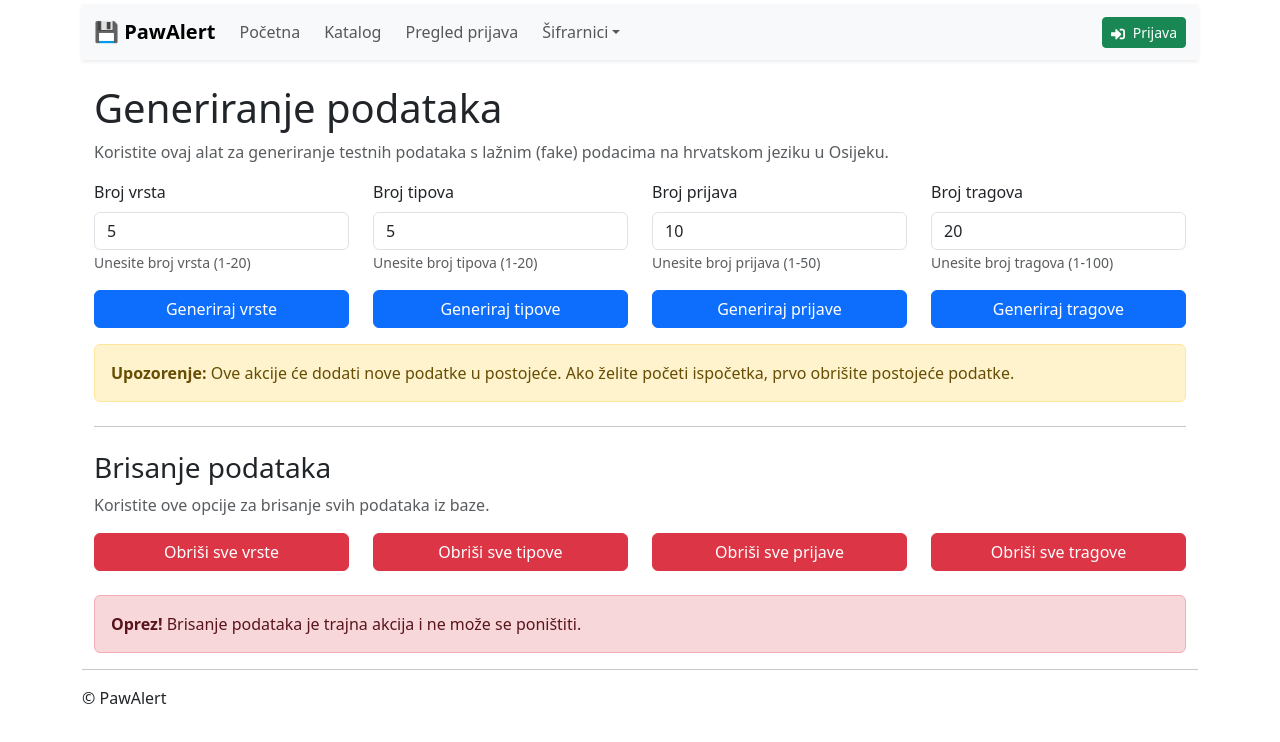
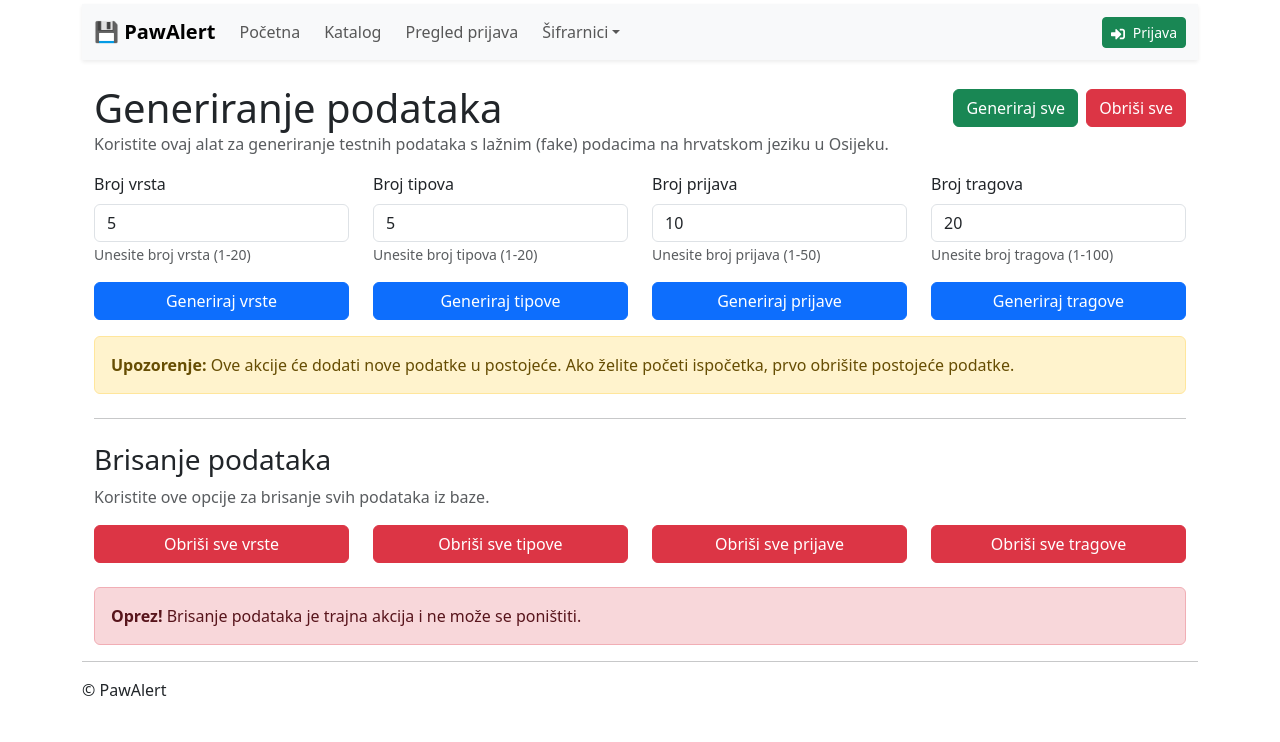
Before and after one commit to moritzanamaria/PawAlert, a React (Vite) app: page /generiranje-podatka in a window 1280 px wide. Shown: the top 742 px of the page. Built offline with nearby package versions, Linux system fonts and the light colour scheme.

Commit message:
Dodan handle GenerirajSve i ObrisiSve

```diff
--- a/src/pages/GeneriranjePodataka.jsx
+++ b/src/pages/GeneriranjePodataka.jsx
@@ -249,10 +249,79 @@ export default function GeneriranjePodataka() {
             setLoading(false);
         }
     };
+const handleGenerirajSve = async () => {
+    setLoading(true);
+    setPoruka(null);
 
+    try {
+        await generirajVrste(brojVrsta);
+        await generirajTipove(brojTipova);
+        await generirajPrijave(brojPrijava);
+        await generirajTragove(brojTragova);
+        setPoruka({
+            tip: 'success',
+            tekst: `Uspješno generirano: ${brojVrsta} vrsta, ${brojTipova} tipova, ${brojPrijava} prijava i ${brojTragova} tragova!`
+        });
+    } catch (error) {
+        setPoruka({ tip: 'danger', tekst: 'Greška pri generiranju svih podataka: ' + error.message });
+    } finally {
+        setLoading(false);
+    }
+};
+
+const handleObrisiSve = async () => {
+    if (!window.confirm('Jeste li sigurni da želite obrisati SVE podatke (tragove, prijave, tipove i vrste)?')) return;
+    setLoading(true);
+    setPoruka(null);
+
+    try {
+        const tragoviOdgovor = await TragoviService.get();
+        const tragovi = tragoviOdgovor.data || tragoviOdgovor;
+        for (const trag of tragovi) {
+            await TragoviService.obrisi(trag.id);
+        }
+
+        const prijaveOdgovor = await prijaveService.get();
+        const prijave = prijaveOdgovor.data || prijaveOdgovor;
+        for (const prijava of prijave) {
+            await prijaveService.obrisi(prijava.id);
+        }
+
+        const tipoviOdgovor = await TipService.get();
+        const tipovi = tipoviOdgovor.data || tipoviOdgovor;
+        for (const tip of tipovi) {
+            await TipService.obrisi(tip.id);
+        }
+
+        const vrsteOdgovor = await VrsteService.get();
+        const vrste = vrsteOdgovor.data || vrsteOdgovor;
+        for (const vrsta of vrste) {
+            await VrsteService.obrisi(vrsta.id);
+        }
+
+        setPoruka({
+            tip: 'success',
+            tekst: `Uspješno obrisano: ${tragovi.length} tragova, ${prijave.length} prijava, ${tipovi.length} tipova i ${vrste.length} vrsta!`
+        });
+    } catch (error) {
+        setPoruka({ tip: 'danger', tekst: 'Greška pri brisanju svih podataka: ' + error.message });
+    } finally {
+        setLoading(false);
+    }
+};
     return (
         <Container className="mt-4">
-            <h1>Generiranje podataka</h1>
+            <div className="d-flex justify-content-between align-items-center flex-wrap gap-2">
+                <h1 className="mb-0">Generiranje podataka</h1>
+                <div className="d-flex gap-2">
+                    <Button variant="success" onClick={handleGenerirajSve} disabled={loading}>
+                        {loading ? 'Radim...' : 'Generiraj sve'}
+                    </Button>
+                    <Button variant="danger" onClick={handleObrisiSve} disabled={loading}>
+                        {loading ? 'Radim...' : 'Obriši sve'}
+                    </Button>
+                </div>
+            </div>
             <p className="text-muted">
                 Koristite ovaj alat za generiranje testnih podataka s lažnim (fake) podacima na hrvatskom jeziku u Osijeku.
             </p>
```
